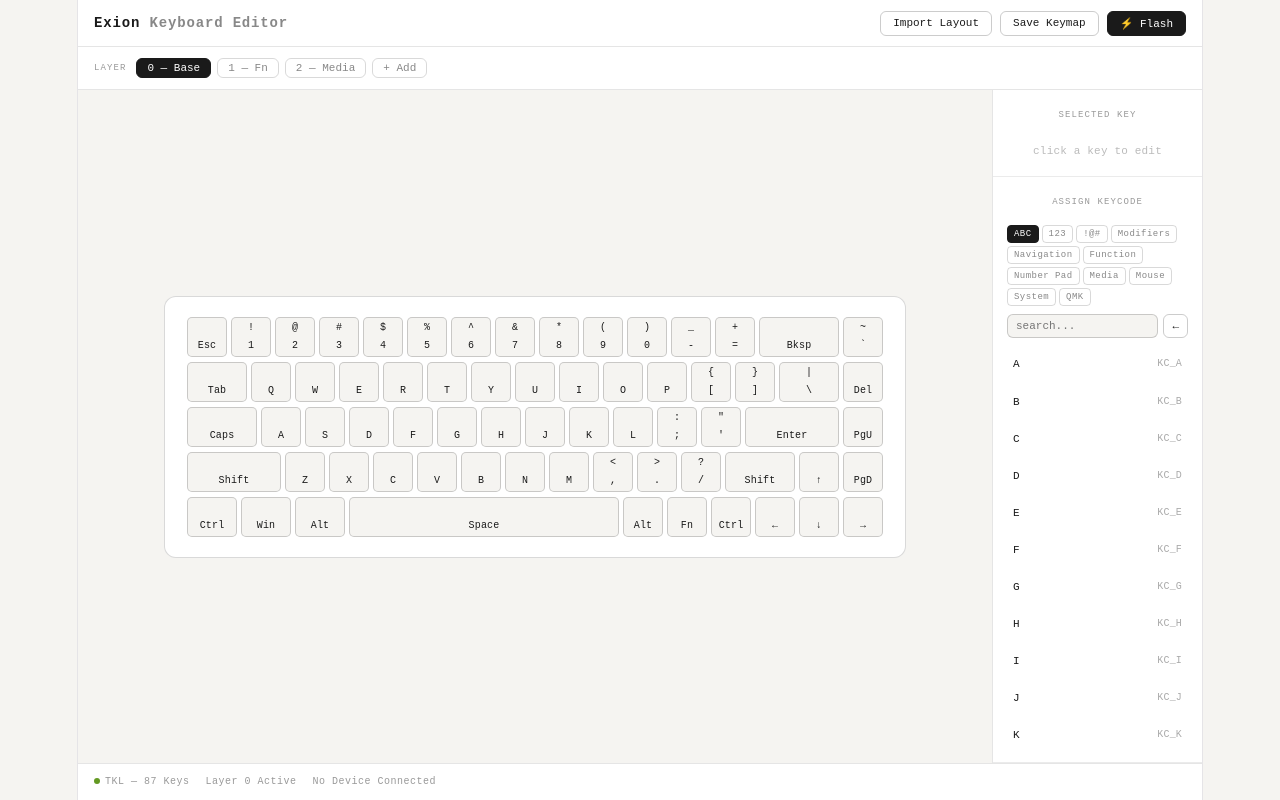
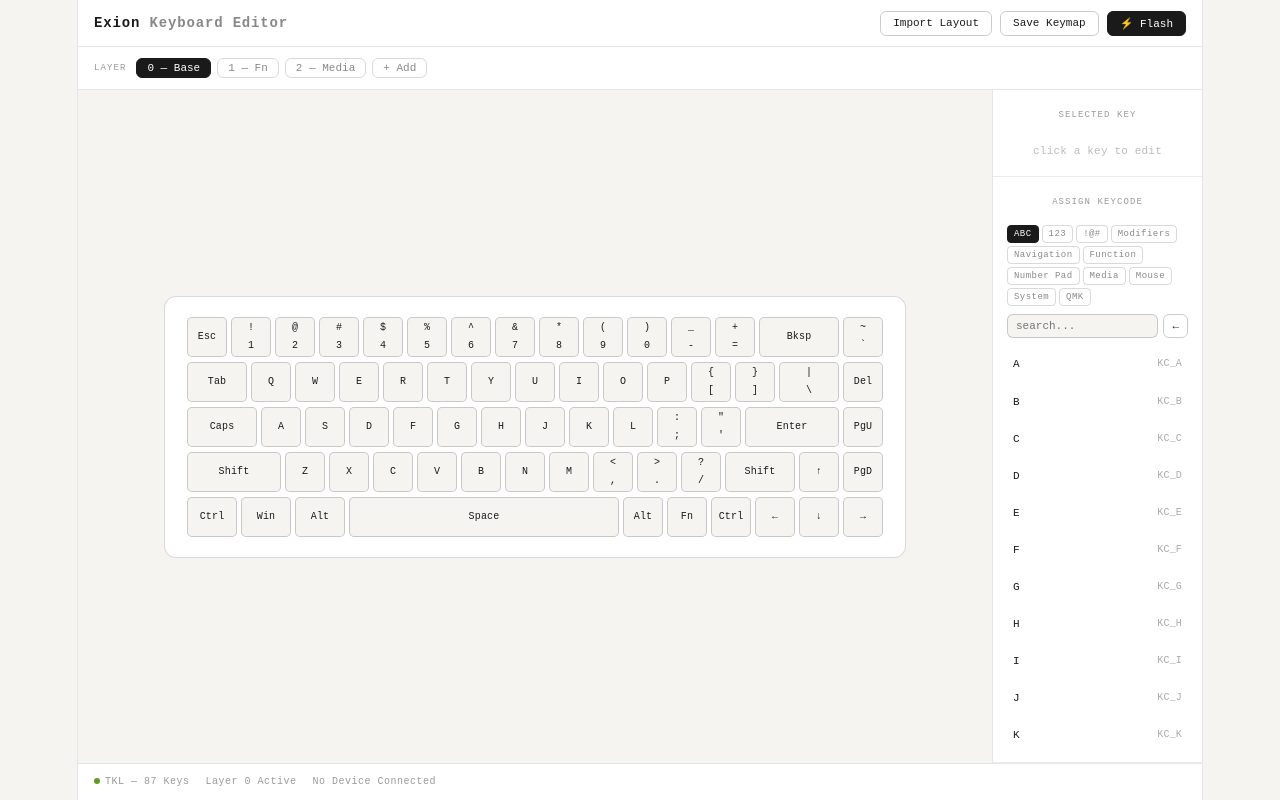
Before and after one commit to exion5/exionKE, a React (Vite) app: page / in a window 1280 px wide. Built offline with nearby package versions, Linux system fonts and the light colour scheme.

Commit message:
hopefully last fix

```diff
--- a/src/App.css
+++ b/src/App.css
@@ -147,7 +147,7 @@ body {
 .key {
   display: flex;
   flex-direction: column;
-  justify-content: space-between;
+  justify-content: center;
   padding: 5px 6px;
   border-radius: 5px;
   border: 0.5px solid rgba(0, 0, 0, 0.18);
--- a/src/App.tsx
+++ b/src/App.tsx
@@ -201,7 +201,7 @@ export default function App() {
                       className={`key${key.w ? ' ' + key.w : ''}${isSelected ? ' selected' : ''}${key.s ? ' has-dual' : ''}`}
                       onClick={() => setSelected({ rowIndex: ri, keyIndex: ki })}
                     >
-                      {key.s ? <div className="key-shift">{key.s}</div> : <div className="key-shift-empty" />}
+                      {key.s && <div className="key-shift">{key.s}</div>}
                       <div className="key-main">{key.l}</div>
                     </div>
                   )
```
